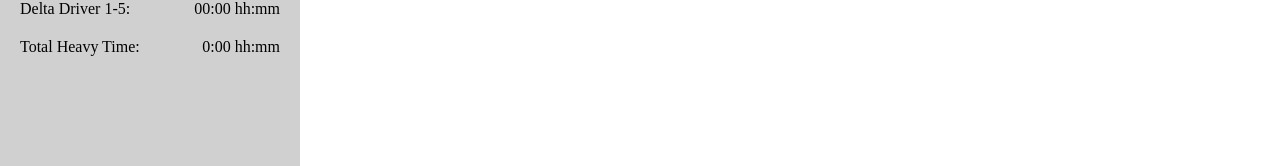
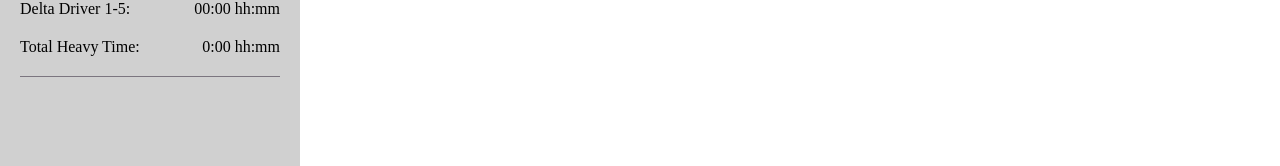
Before and after one commit to Marcoge/24h-helper, an Angular app: page / in a window 1280 px wide. Shown: the part 287-453 px from the top of the page. Built offline with nearby package versions, Linux system fonts and the light colour scheme.

Commit message:
Adde mat-devider to layout.

```diff
--- a/src/app/summary/summary.component.html
+++ b/src/app/summary/summary.component.html
@@ -14,6 +14,7 @@
       </div>
     </div>
   </div>
+  <mat-divider></mat-divider>
   <div class="list-container">
     <mat-list class="list">
       @for (total of summary().totalTimes; track $index) {
```
